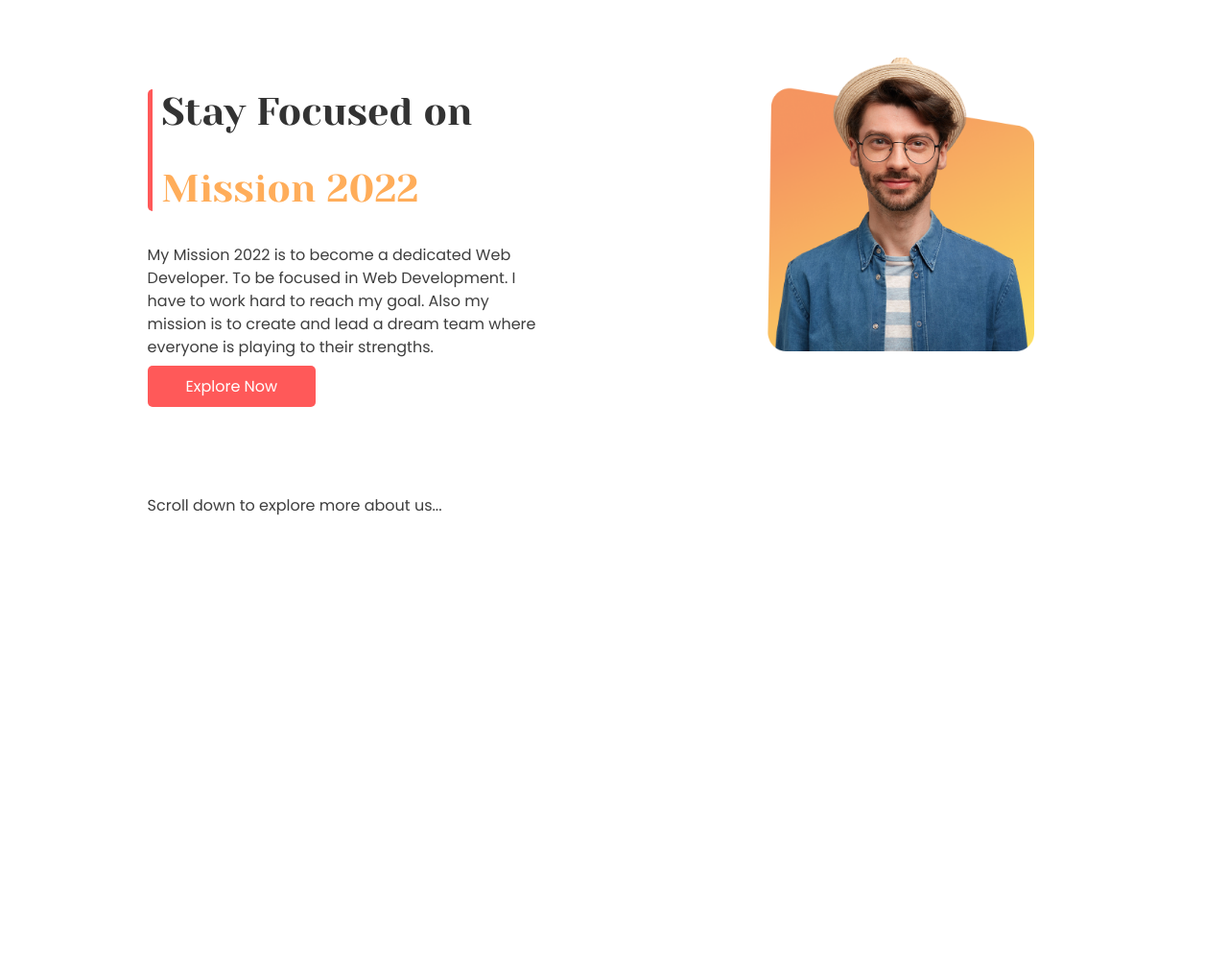
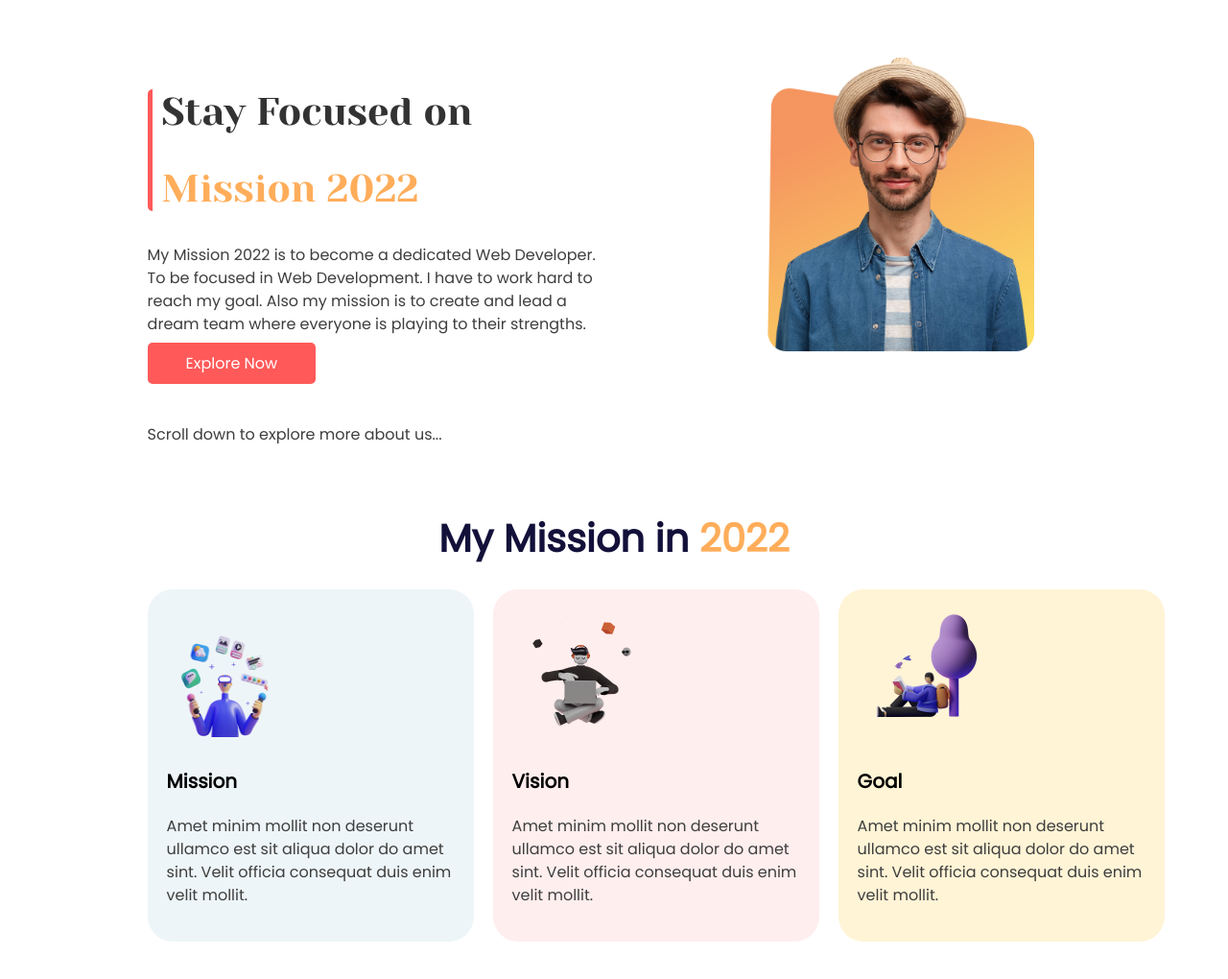
Before and after one commit to rhkhan018/mission-2022, a plain HTML site: page index.html in a window 1280 px wide. Shown: the whole page at 96% size. Before the commit the page ends 800 px from the top, so only its background shows below. Drawn offline with Linux system fonts and the light colour scheme.

Commit message:
section-2 added

```diff
--- a/index.html
+++ b/index.html
@@ -25,7 +25,7 @@
                 </p>
                 <a class="link-btn" href="# " target="_blank " rel="noopener noreferrer ">Explore Now</a
           >
-          <p style="margin-top: 100px">
+          <p style="margin-top: 50px">
             Scroll down to explore more about us...
           </p>
         </div>
@@ -34,5 +34,36 @@
         <img src="images/person-1.png " alt=" " />
       </div>
     </section>
+    <section>
+      <h1 class="h-my-mission">
+        My Mission in <span style="color: #ffad5a">2022</span>
+      </h1>
+      <div class="flex-box">
+        <div class="m-box-1">
+          <img src="images/illustrator-1.png" alt="" />
+          <h3>Mission</h3>
+          <p>
+            Amet minim mollit non deserunt ullamco est sit aliqua dolor do amet
+            sint. Velit officia consequat duis enim velit mollit.
+          </p>
+        </div>
+        <div class="m-box-2">
+          <img src="images/illustrator-2.png" alt="" />
+          <h3>Vision</h3>
+          <p>
+            Amet minim mollit non deserunt ullamco est sit aliqua dolor do amet
+            sint. Velit officia consequat duis enim velit mollit.
+          </p>
+        </div>
+        <div class="m-box-3">
+          <img src="images/illustrator-3.png" alt="" />
+          <h3>Goal</h3>
+          <p>
+            Amet minim mollit non deserunt ullamco est sit aliqua dolor do amet
+            sint. Velit officia consequat duis enim velit mollit.
+          </p>
+        </div>
+      </div>
+    </section>
   </body>
 </html>
--- a/style.css
+++ b/style.css
@@ -14,7 +14,6 @@ p {
     font-size: 16px;
     line-height: 24px;
     color: #3E3E3E;
-    padding-right: 70px;
     font-family: 'Poppins', sans-serif;
 }
 
@@ -58,3 +57,99 @@ section {
 .flex-container {
     display: flex;
 }
+
+.flex-box {
+    display: flex;
+}
+
+.h-my-mission {
+    font-family: 'Poppins', sans-serif;
+    text-align: center;
+    font-weight: 700;
+    color: #13103A;
+    line-height: 40px;
+}
+
+.m-box-1 {
+    width: 300px;
+    background-color: rgb(79, 157, 186, 10%);
+    padding: 20px;
+    border-radius: 26px;
+    margin-left: 12%;
+}
+
+.m-box-1 img {
+    text-align: left;
+    width: 141px;
+    height: 141px;
+}
+
+.m-box-1 h3 {
+    font-family: 'Poppins', sans-serif;
+    text-align: left;
+    font-size: 20px;
+    color: #000;
+}
+
+.m-box-1 p {
+    text-align: left;
+    font-size: 16px;
+    font-weight: normal;
+    font-family: 'Poppins', sans-serif;
+}
+
+.m-box-2 {
+    width: 300px;
+    background-color: rgb(255, 89, 89, 10%);
+    padding: 20px;
+    border-radius: 26px;
+    margin-left: 20px;
+}
+
+.m-box-2 img {
+    text-align: left;
+    width: 141px;
+    height: 141px;
+}
+
+.m-box-2 h3 {
+    font-family: 'Poppins', sans-serif;
+    text-align: left;
+    font-size: 20px;
+    color: #000;
+}
+
+.m-box-2 p {
+    text-align: left;
+    font-size: 16px;
+    font-weight: normal;
+    font-family: 'Poppins', sans-serif;
+}
+
+.m-box-3 {
+    width: 300px;
+    background-color: #FFF4D6;
+    padding: 20px;
+    border-radius: 26px;
+    margin-left: 20px;
+}
+
+.m-box-3 img {
+    text-align: left;
+    width: 141px;
+    height: 141px;
+}
+
+.m-box-3 h3 {
+    font-family: 'Poppins', sans-serif;
+    text-align: left;
+    font-size: 20px;
+    color: #000;
+}
+
+.m-box-3 p {
+    text-align: left;
+    font-size: 16px;
+    font-weight: normal;
+    font-family: 'Poppins', sans-serif;
+}
```
